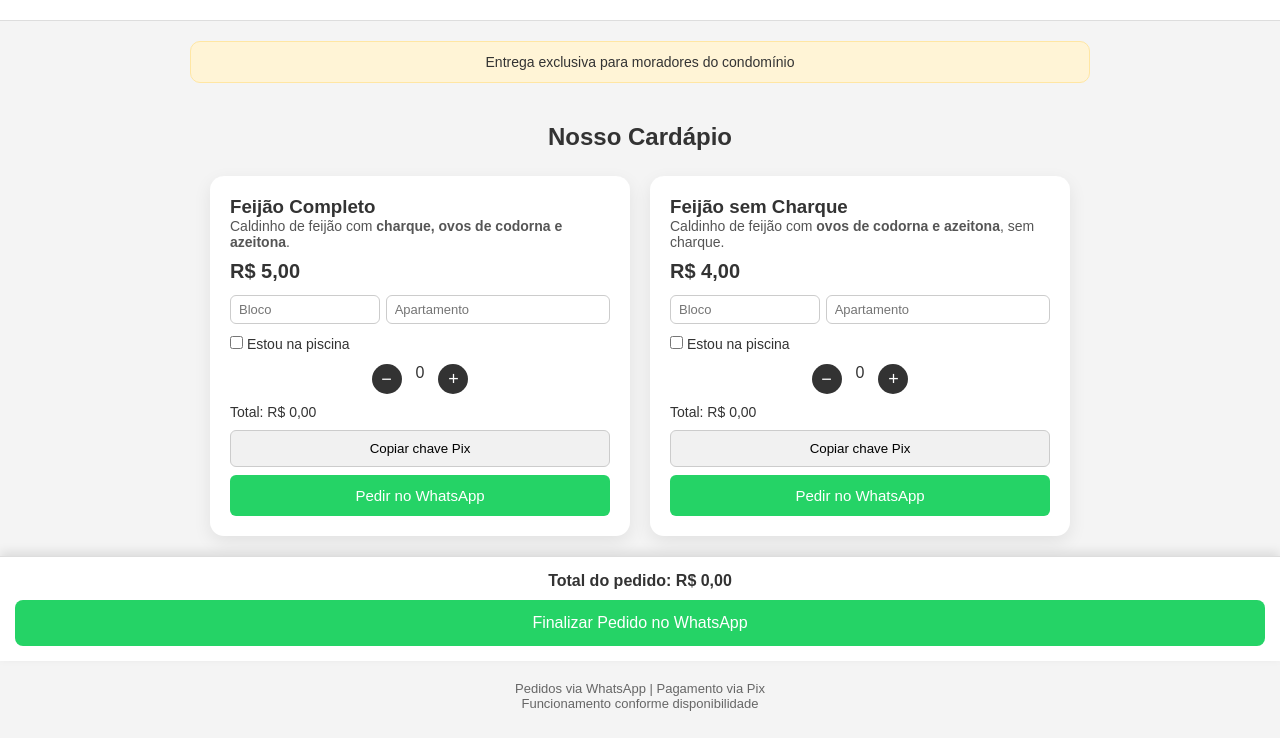
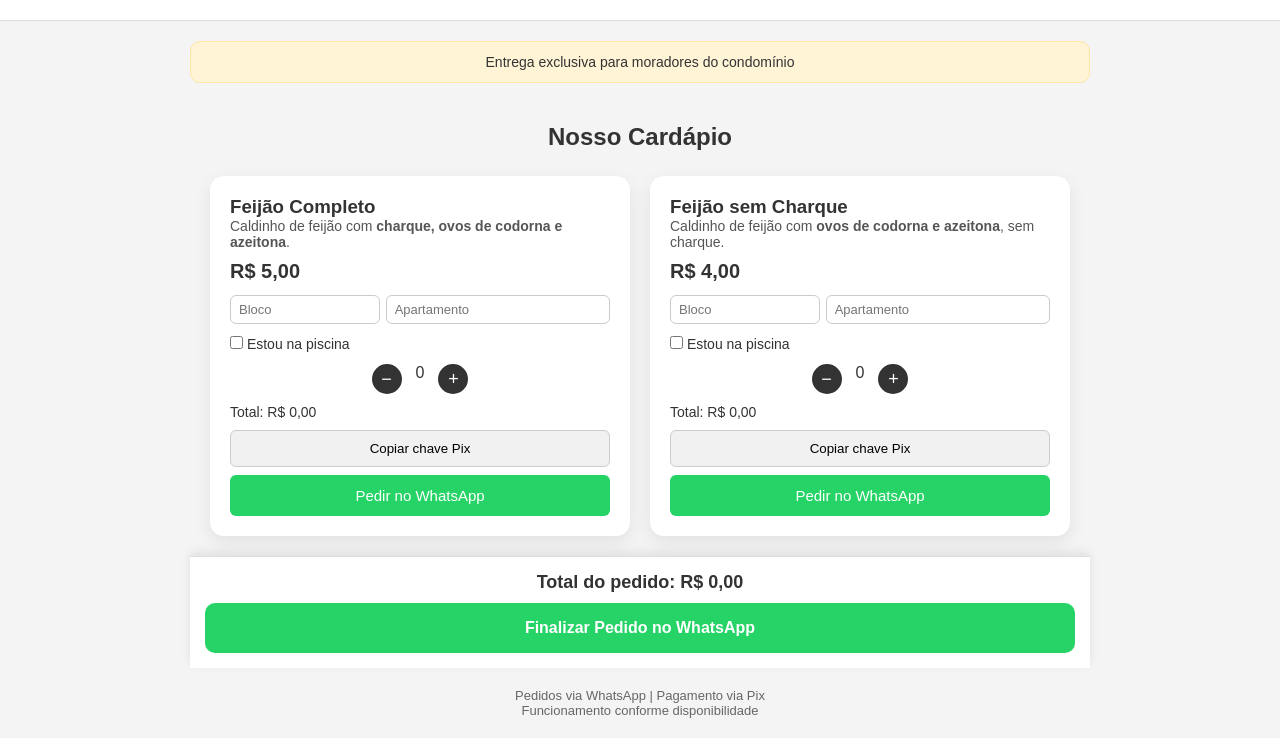
Before and after one commit to brcdev-back/caldinho-da-casa, a plain HTML site: page index.html in a window 1280 px wide. Shown: the part 77-815 px from the top of the page. Drawn offline with Linux system fonts and the light colour scheme.

Commit message:
Update style.css

```diff
--- a/assets/css/style.css
+++ b/assets/css/style.css
@@ -150,28 +150,33 @@ body {
   padding: 20px;
 }
 
+/* FINALIZAR PEDIDO */
 .finalizar {
   position: sticky;
   bottom: 0;
-  background: #fff;
+  background: #ffffff;
   padding: 15px;
   border-top: 1px solid #ddd;
-  box-shadow: 0 -4px 10px rgba(0,0,0,0.1);
+  box-shadow: 0 -4px 10px rgba(0,0,0,0.08);
+  max-width: 900px;
+  margin: auto;
 }
 
 .total-geral {
-  font-size: 16px;
+  font-size: 18px;
   font-weight: bold;
+  text-align: center;
   margin-bottom: 10px;
-  text-align: center;
 }
 
 .finalizar-btn {
   width: 100%;
-  padding: 14px;
+  padding: 16px;
+  border-radius: 10px;
+  border: none;
   background: #25d366;
   color: #fff;
-  border: none;
-  border-radius: 8px;
   font-size: 16px;
+  font-weight: bold;
+  cursor: pointer;
 }
```
